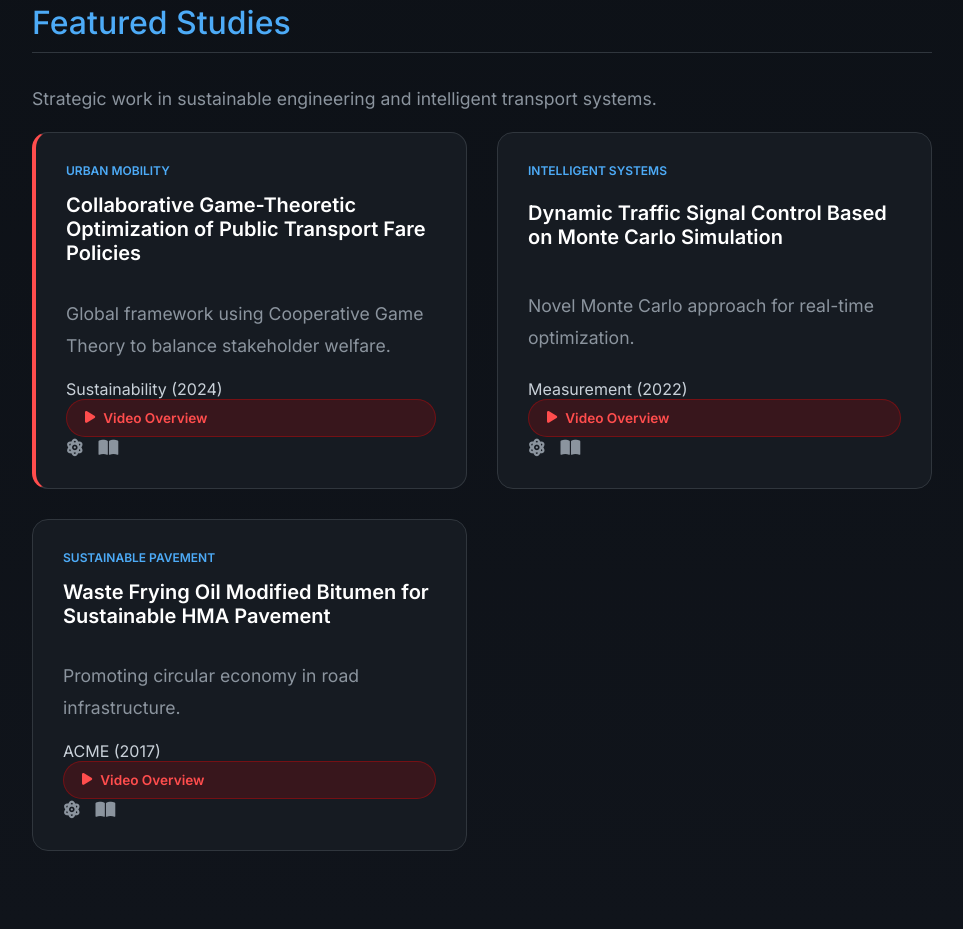
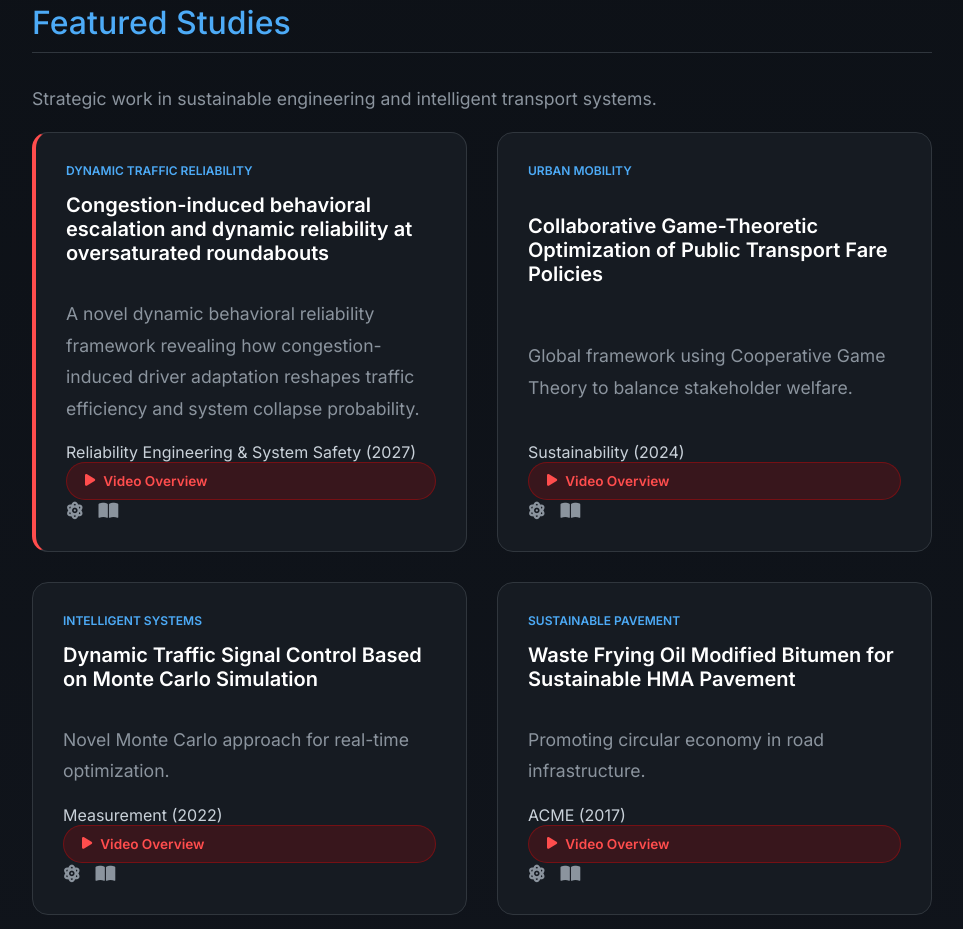
Before and after one commit to ekinhaneriskin/ekinhaneriskin.github.io, a plain HTML site: page index.html in a window 1280 px wide. Shown: the part 2048-2977 px from the top of the page, without its empty margins (158-1121 px from the left). Drawn offline with Linux system fonts and the light colour scheme; a script that the page names is missing; a web font is replaced by a local one.

Commit message:
Update index.html

```diff
--- a/index.html
+++ b/index.html
@@ -316,6 +316,21 @@
         </div>
         <div class="featured-grid">
             <div class="featured-card has-video">
+                <span class="card-tag">Dynamic Traffic Reliability</span>
+                <a href="https://doi.org/10.1016/j.ress.2026.113930" target="_blank" class="card-title">Congestion-induced behavioral escalation and dynamic reliability at oversaturated roundabouts</a>
+                <p class="card-impact">A novel dynamic behavioral reliability framework revealing how congestion-induced driver adaptation reshapes traffic efficiency and system collapse probability.</p>
+                <div class="card-footer">
+                    <div class="card-meta">Reliability Engineering & System Safety (2027)</div>
+                    <div class="card-actions">
+                        <a href="https://youtu.be/LhIG9pF54Wo" target="_blank" class="btn-video"><i class="fa-solid fa-play"></i> Video Overview</a>
+                        <div class="pub-indices">
+                            <a href="https://www.webofscience.com/wos/woscc/full-record/WOS:" target="_blank"><i class="fa-solid fa-atom"></i></a>
+                            <a href="https://www.scopus.com/" target="_blank"><i class="fa-solid fa-book-open"></i></a>
+                        </div>
+                    </div>
+                </div>
+            </div>
+            <div class="featured-card">
                 <span class="card-tag">Urban Mobility</span>
                 <a href="https://doi.org/10.3390/SU162411199" target="_blank" class="card-title">Collaborative Game-Theoretic Optimization of Public Transport Fare Policies</a>
                 <p class="card-impact">Global framework using Cooperative Game Theory to balance stakeholder welfare.</p>
```
